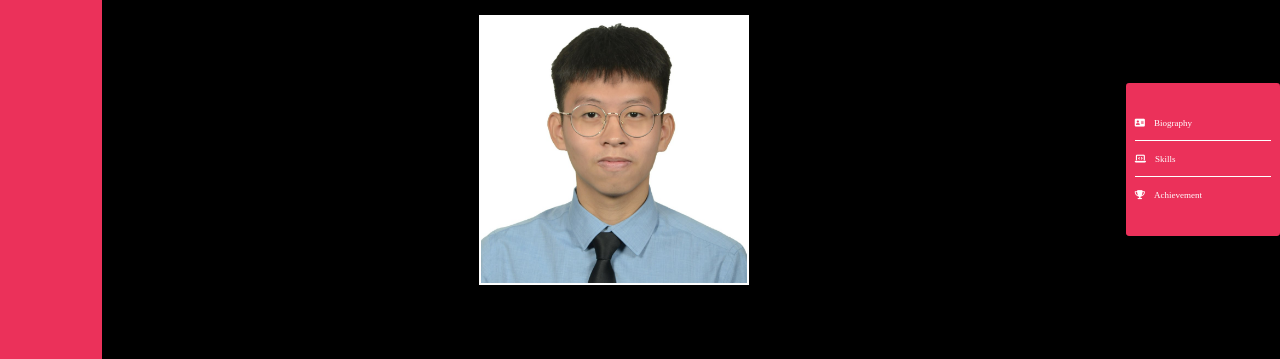
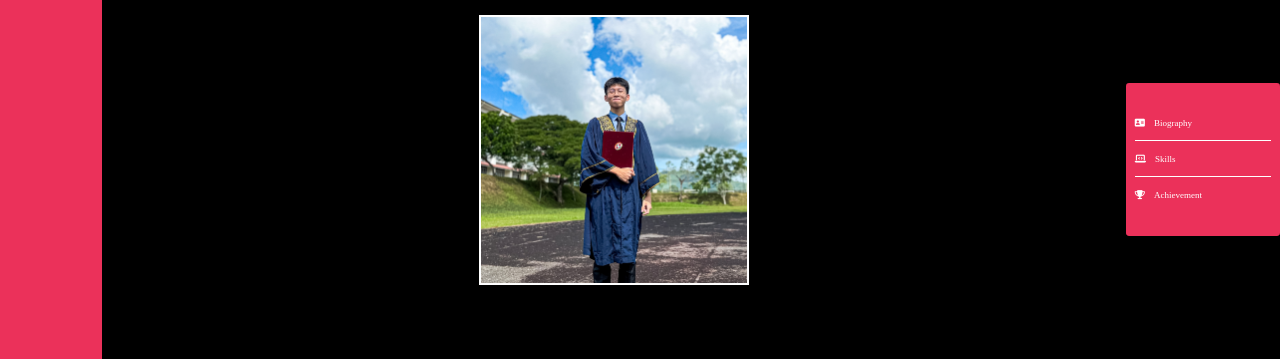
Before and after one commit to TeongLee/personal-landing-website, a plain HTML site: page index.html in a window 1280 px wide. Shown: the part 381-740 px from the top of the page. Drawn offline with Linux system fonts and the light colour scheme.

Commit message:
Update index.html

```diff
--- a/index.html
+++ b/index.html
@@ -115,7 +115,7 @@
     <!-- This part is the biography, which show our personal information -->
       <div class="biography" id="biographyy">
         <div class="left">
-          <img src="./images/personal_photo_white_background.jpg" alt="">
+          <img src="IMG_20220527_001446_592.jpg" alt="">
         </div>
         <div class="right">
           <h2 id="biography">Biography</h2>
```
